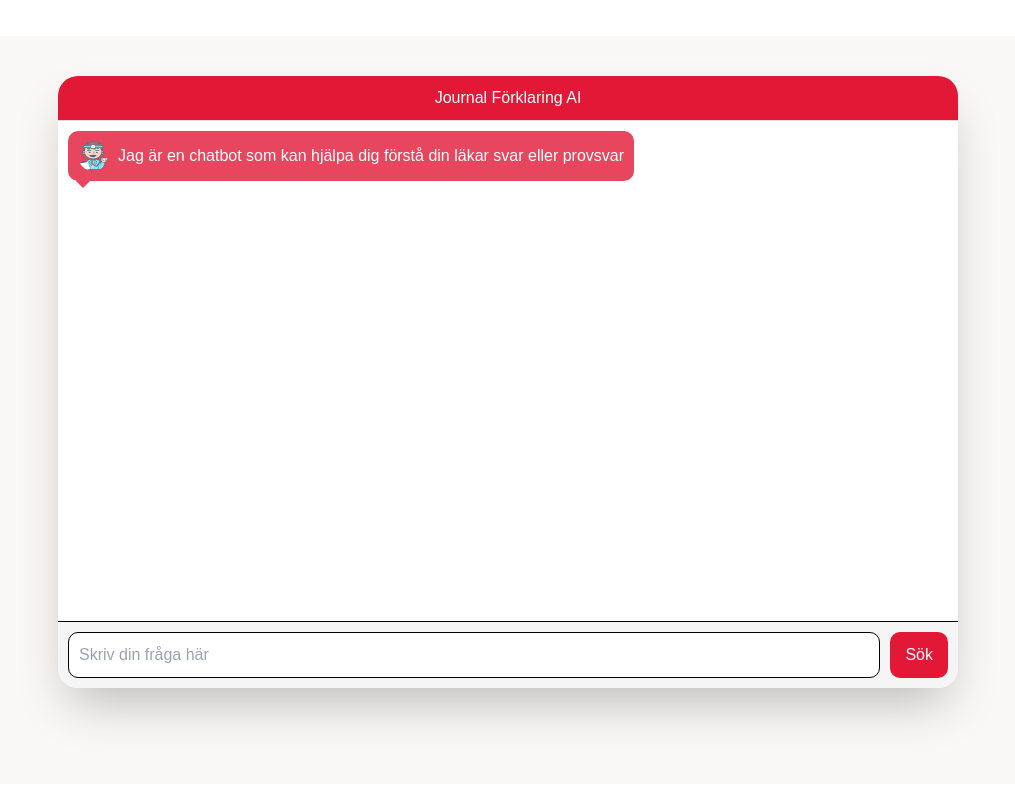
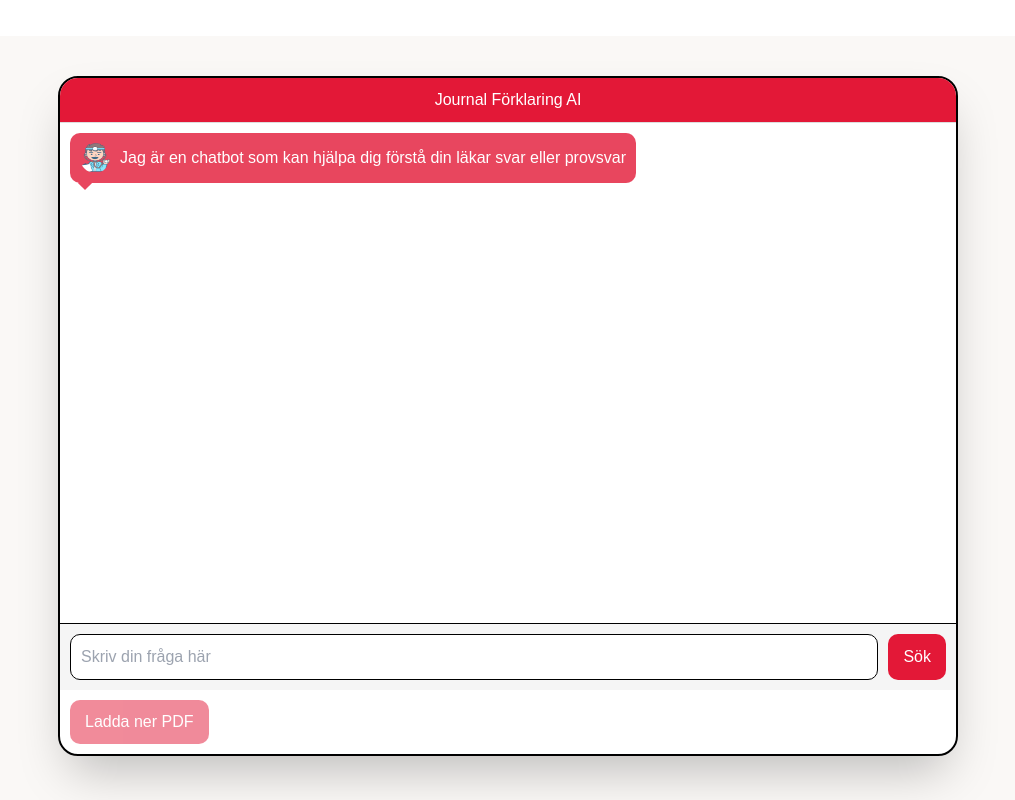
Before and after one commit to hugojohansson1021/JournalKollen, a Next.js app: page / in a window 1280 px wide. Shown: the part 360-1160 px from the top of the page, without its empty margins (132-1147 px from the left). Built offline with nearby package versions, Linux system fonts and the light colour scheme.

Commit message:
Fix - AI chatbot pdf

```diff
--- a/package.json
+++ b/package.json
@@ -11,6 +11,8 @@
   "dependencies": {
     "dotenv": "^16.4.5",
     "framer-motion": "^11.2.6",
+    "html2canvas": "^1.4.1",
+    "jspdf": "^2.5.1",
     "next": "14.2.3",
     "openai": "^4.47.1",
     "pdf-parse": "^1.1.1",
--- a/src/app/api/ai/route.ts
+++ b/src/app/api/ai/route.ts
@@ -33,12 +33,27 @@ export async function POST(req: NextRequest) {
     const messagesResponse = await openai.beta.threads.messages.list(thread.id);
     console.log(messagesResponse)
     let assistantResponse = "Inget svar mottaget";
-    if (messagesResponse.data) {
-      const assistantMessage = messagesResponse.data.find(m => m.role === 'assistant');
-      if (assistantMessage && assistantMessage.content) {
-        assistantResponse = assistantMessage.content.map(c => 'text' in c && c.text ? c.text.value : '').join('\n');
-      }
-    }
+    // Inside your api/ai/route.ts
+
+if (messagesResponse.data) {
+  const assistantMessage = messagesResponse.data.find(m => m.role === 'assistant');
+  if (assistantMessage && assistantMessage.content) {
+    assistantResponse = assistantMessage.content
+      .map(c => {
+        if ('text' in c && c.text) {
+          let text = c.text.value;
+          text = text.replace(/### (.+?)(?=\n|$)/g, '<h3>$1</h3>'); // Convert ### titles to h3
+          text = text.replace(/#### (.+?)(?=\n|$)/g, '<h4>$1</h4>'); // Convert #### titles to h4
+          text = text.replace(/\n/g, '<br />'); // Replace new lines with <br />
+          return text;
+        }
+        return '';
+      })
+      .join('\n');
+  }
+}
+
+
 
     return new Response(JSON.stringify({ response: assistantResponse }), { status: 200 });
   } catch (error: any) {
--- a/src/app/components/AiChat.tsx
+++ b/src/app/components/AiChat.tsx
@@ -1,5 +1,6 @@
-import React, { FormEvent, useEffect, useRef, useState } from 'react';
-/* eslint-disable react/no-unescaped-entities */
+import React, { FormEvent, useRef, useState } from 'react';
+import jsPDF from 'jspdf';
+import html2canvas from 'html2canvas';
 
 interface ChatbotProps {
   apiEndpoint: string;
@@ -19,12 +20,15 @@ const Chatbot: React.FC<ChatbotProps> = ({ apiEndpoint, botName = 'Journal Förk
   ]);
   const [isLoading, setIsLoading] = useState<boolean>(false);
   const [error, setError] = useState<string>('');
+  const [hasResponse, setHasResponse] = useState<boolean>(false);
   const bottomRef = useRef<HTMLDivElement>(null);
+  const pdfContentRef = useRef<HTMLDivElement>(null);
 
   const handleSubmit = async (event: FormEvent<HTMLFormElement>) => {
     event.preventDefault();
     setIsLoading(true);
     setError('');
+    setHasResponse(false); // Reset the response state
 
     setMessages(prevMessages => [...prevMessages, { type: 'question', text: question }]);
 
@@ -43,6 +47,7 @@ const Chatbot: React.FC<ChatbotProps> = ({ apiEndpoint, botName = 'Journal Förk
 
       const data = await res.json();
       setMessages(prevMessages => [...prevMessages, { type: 'response', text: data.response }]);
+      setHasResponse(true); // Set the response state to true
     } catch (err) {
       console.error('Ett fel inträffade:', err);
       setError('Ett fel inträffade vid hämtning av svaret.');
@@ -52,21 +57,36 @@ const Chatbot: React.FC<ChatbotProps> = ({ apiEndpoint, botName = 'Journal Förk
     }
   };
 
+  const downloadPdf = async () => {
+    const pdfContent = pdfContentRef.current;
+    if (!pdfContent) return;
 
+    const canvas = await html2canvas(pdfContent, { backgroundColor: '#ffffff' });
+    const imgData = canvas.toDataURL('image/png');
+    const pdf = new jsPDF();
+    const imgProps = pdf.getImageProperties(imgData);
+    const pdfWidth = pdf.internal.pageSize.getWidth() - 20; // Adding margin
+    const pdfHeight = (imgProps.height * pdfWidth) / imgProps.width;
+    const marginLeft = 10;
+    const marginTop = 10;
+
+    pdf.addImage(imgData, 'PNG', marginLeft, marginTop, pdfWidth, pdfHeight);
+    pdf.save('AI_Response.pdf');
+  };
 
   return (
-    <section className="bg-white  mt-10 w-full sm:w-11/12 md:w-3/4 lg:w-2/3 xl:w-[900px] shadow-2xl" style={{borderRadius: '20px'}}>
-    <div className='' style={{ fontFamily: 'Arial, sans-serif', margin: 'auto', border: '1x solid #000000', borderRadius: '20px', overflow: 'hidden', borderColor:'#000',  }}>
+    <section className="bg-white mt-10 w-full sm:w-11/12 md:w-3/4 lg:w-2/3 xl:w-[900px] shadow-2xl" style={{ borderRadius: '20px' }}>
+      <div className='' style={{ fontFamily: 'Arial, sans-serif', margin: 'auto', border: '2px solid #000000', borderRadius: '20px', overflow: 'hidden', borderColor: '#000', }}>
         <div style={{ padding: '10px', backgroundColor: '#e31837', borderBottom: '1px solid #ddd', textAlign: 'center' }}>
           <h1 style={{ alignSelf: 'center', color: 'White' }}>{botName}</h1>
         </div>
-      <div style={{ height: '500px', overflowY: 'auto', padding: '10px', display: 'flex', flexDirection: 'column', gap: '10px', backgroundColor: '#fff',  }}>
+        <div className='border-black' style={{ height: '500px', overflowY: 'auto', padding: '10px', display: 'flex', flexDirection: 'column', gap: '10px', backgroundColor: '#fff', }}>
           {messages.map((message, index) => (
-          <div key={index} style={{ alignSelf: message.type === 'question' ? 'flex-end' : 'flex-start', backgroundColor: message.type === 'question' ? '#e31837' : '#e31837', borderRadius: '10px', padding: '10px', maxWidth: '80%', display: 'flex', alignItems: 'center', position: 'relative', opacity: '80%',  }}>
+            <div key={index} style={{ alignSelf: message.type === 'question' ? 'flex-end' : 'flex-start', backgroundColor: message.type === 'question' ? '#e31837' : '#e31837', borderRadius: '10px', padding: '10px', maxWidth: '80%', display: 'flex', alignItems: 'center', position: 'relative', opacity: '80%', }}>
               {message.type === 'response' && (
                 <img src={botAvatarSrc} alt="Bot Avatar" style={{ width: '30px', height: '30px', borderRadius: '50%', marginRight: '10px' }} />
               )}
-            <p style={{ margin: 0, color: 'white' }}>{message.text}</p>
+              <p style={{ margin: 0, color: 'white' }} dangerouslySetInnerHTML={{ __html: message.text }}></p>
               <div
                 style={{
                   position: 'absolute',
@@ -99,6 +119,20 @@ const Chatbot: React.FC<ChatbotProps> = ({ apiEndpoint, botName = 'Journal Förk
             Sök
           </button>
         </form>
+        <button onClick={downloadPdf} disabled={!hasResponse} style={{ margin: '10px', padding: '10px 15px', fontSize: '16px', cursor: 'pointer', border: 'none', backgroundColor: '#e31837', color: 'white', borderRadius: '10px', opacity: hasResponse ? 1 : 0.5 }}>
+          Ladda ner PDF
+        </button>
+        {/* Hidden div for PDF content */}
+        <div style={{ position: 'absolute', top: '-9999px', left: '-9999px' }}>
+          <div ref={pdfContentRef} style={{ color: 'black', fontSize: '18px', lineHeight: '1.6', padding: '20px' }}>
+            {messages.filter(message => message.type === 'response' && message.text !== 'Jag är en chatbot som kan hjälpa dig förstå din läkar svar eller provsvar')
+              .map((message, index) => (
+                <div key={index} style={{ marginBottom: '10px' }}>
+                  <p dangerouslySetInnerHTML={{ __html: message.text }}></p>
+                </div>
+              ))}
+          </div>
+        </div>
       </div>
     </section>
   );
```
Also changed, not shown: 1 other file (tests, documents, lock files or other folders). Lines whose indentation alone changed are shown as unchanged.
